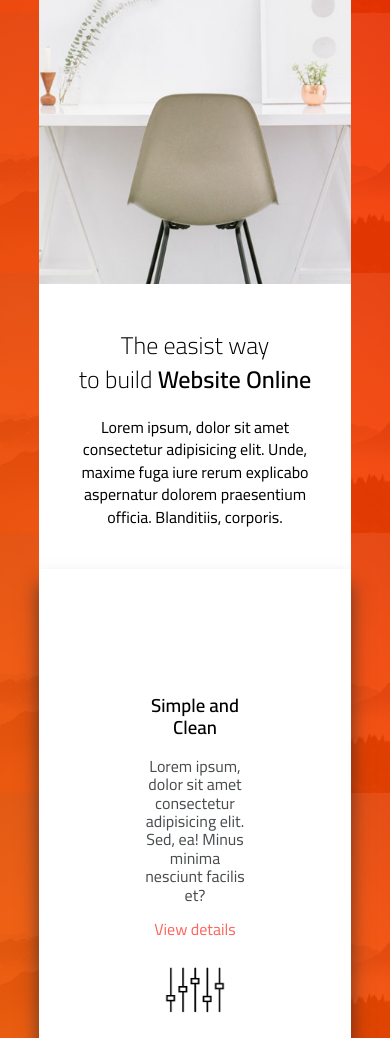
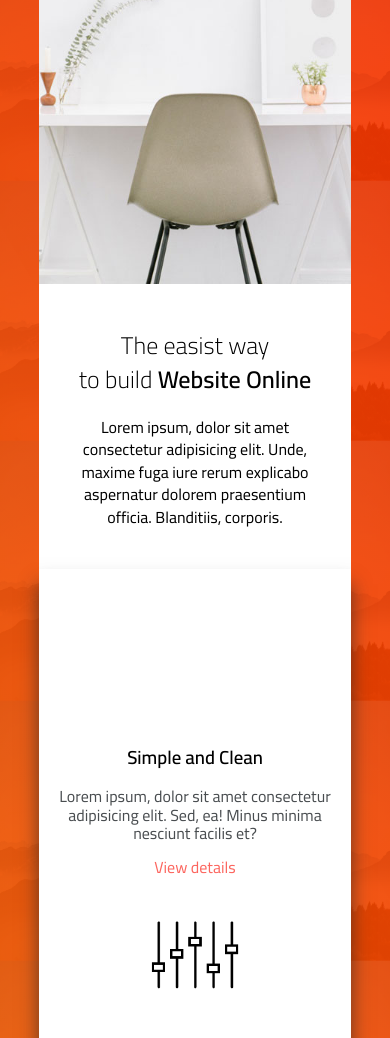
Before and after one commit to AbdelrahmanYaser/new_brand, a plain HTML site: page index.html in a window 390 px wide. Shown: the part 316-1354 px from the top of the page. Drawn offline with Linux system fonts and the light colour scheme.

Commit message:
last update 23/10

```diff
--- a/css/style.css
+++ b/css/style.css
@@ -511,6 +511,12 @@ footer div i {
   .build-website {
     flex-direction: column;
   }
+  .build-website div {
+    width: 100%;
+  }
+  .build-website div img{
+    width: 50%;
+  }
 
   .about {
     flex-direction: column;
```
